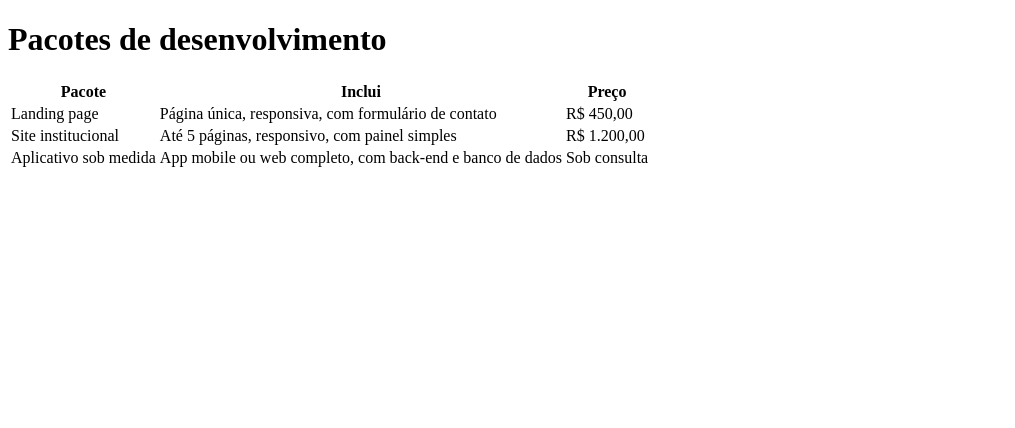
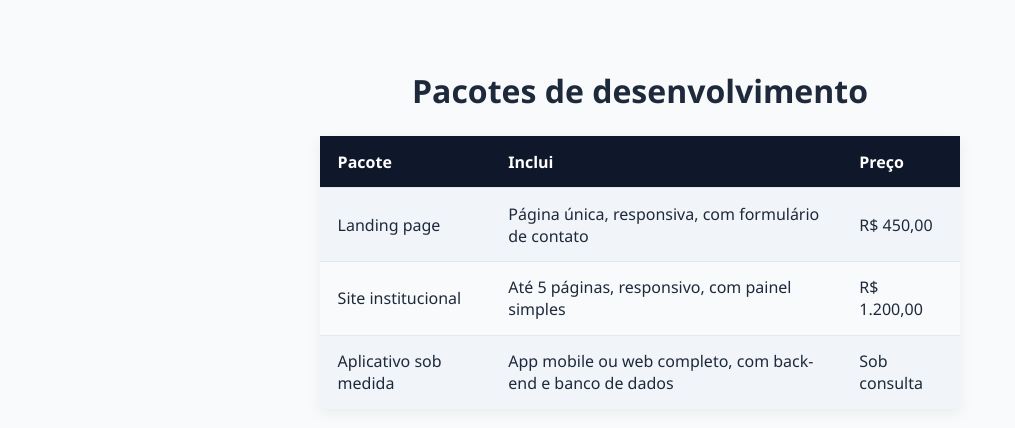
Before and after one commit to malemenezes/lista-02-udwmj, a plain HTML site: page exercicio.06/index.html in a window 1280 px wide. Shown: the whole page, without its empty margins (0-1015 px from the left). Drawn offline with Linux system fonts and the light colour scheme.

Commit message:
Update style.css
Added CSS styles for body, headings, and tables.

```diff
--- a/exercicio.06/style.css
+++ b/exercicio.06/style.css
@@ -1,35 +1,38 @@
-<!DOCTYPE html>
-<html lang="pt-br">
-<head>
-    <meta charset="UTF-8">
-    <meta name="viewport" content="width=device-width, initial-scale=1.0">
-    <title>Tabela de Preços</title>
-    <link rel="stylesheet" href="style.css">
-</head>
-<body>
-    <h1>Pacotes de desenvolvimento</h1>
+body {
+    font-family: 'Segoe UI', Verdana, sans-serif;
+    background-color: #f8fafc;
+    padding: 2.5rem;
+    color: #1e293b;
+}
 
-    <table>
-        <tr>
-            <th>Pacote</th>
-            <th>Inclui</th>
-            <th>Preço</th>
-        </tr>
-        <tr>
-            <td>Landing page</td>
-            <td>Página única, responsiva, com formulário de contato</td>
-            <td>R$ 450,00</td>
-        </tr>
-        <tr>
-            <td>Site institucional</td>
-            <td>Até 5 páginas, responsivo, com painel simples</td>
-            <td>R$ 1.200,00</td>
-        </tr>
-        <tr>
-            <td>Aplicativo sob medida</td>
-            <td>App mobile ou web completo, com back-end e banco de dados</td>
-            <td>Sob consulta</td>
-        </tr>
-    </table>
-</body>
-</html>
+h1 {
+    text-align: center;
+    margin-bottom: 1.5rem;
+}
+
+table {
+    border-collapse: collapse;
+    width: 100%;
+    max-width: 640px;
+    margin: 0 auto;
+    box-shadow: 0 4px 14px rgba(0, 0, 0, 0.06);
+}
+
+th, td {
+    padding: 0.9rem 1.1rem;
+    text-align: left;
+    border-bottom: 1px solid #e2e8f0;
+}
+
+th {
+    background-color: #0f172a;
+    color: #ffffff;
+}
+
+tr:last-child td {
+    border-bottom: none;
+}
+
+tr:nth-child(even) {
+    background-color: #f1f5f9;
+}
```
